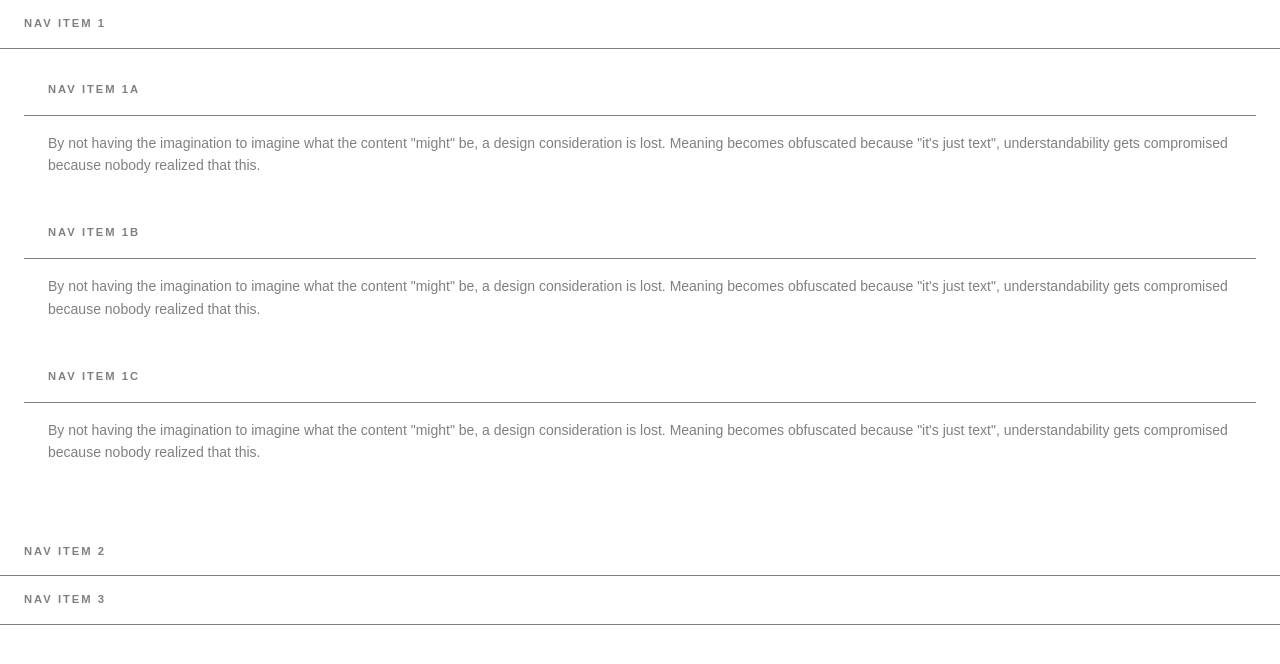
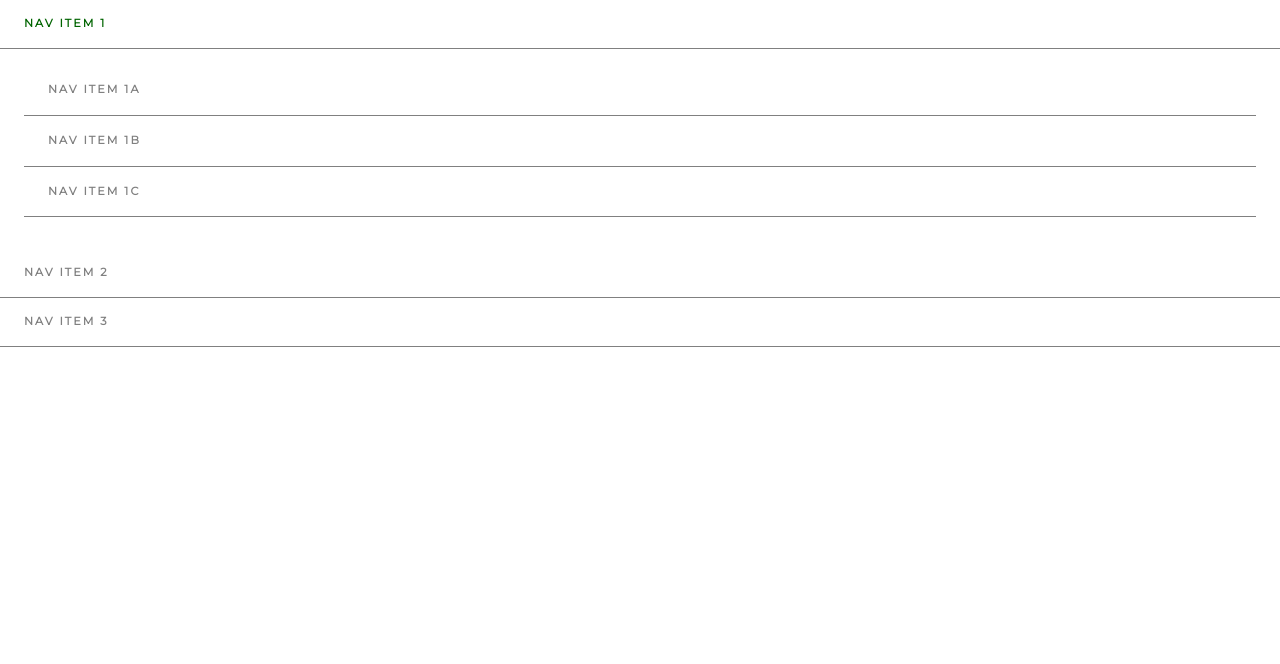
Before and after one commit to ant1234/BEM_Nav, a plain HTML site: page index.html in a window 1280 px wide. Both pictures are taken after a click on the element "NAV ITEM 1". Drawn offline with nearby package versions, Linux system fonts and the light colour scheme.

Commit message:
Add fonts and active states

```diff
--- a/css/project.css
+++ b/css/project.css
@@ -1,5 +1,5 @@
 .parent {
-  font-family: "Arial", sans-serif;
+  font-family: 'Montserrat', 'Arial', sans-serif;
   background: white;
 }
 .parent__title {
@@ -54,6 +54,24 @@
   display: block;
 }
 
+.parent-active {
+  color: darkgreen;
+  display:block;
+}
+
+.child-active {
+  color: darkred;
+  display:block;
+}
+
+.parent-inactive {
+  color: gray;
+}
+
+.child-inactive {
+  color: gray;
+}
+
 body {
   background: white;
 }
--- a/index.html
+++ b/index.html
@@ -14,6 +14,8 @@
   <link rel="stylesheet" href="css/normalize.css">
   <link rel="stylesheet" href="css/main.css">
   <link rel="stylesheet" href="css/project.css">
+
+  <link href="https://fonts.googleapis.com/css?family=Montserrat:400" rel="stylesheet">
 
   <meta name="theme-color" content="#fafafa">
 </head>
--- a/js/main.js
+++ b/js/main.js
@@ -1,21 +1,29 @@
-var $title = $('.js-title');
-var copy   = '.js-copy';
+var $parent_title = $('.js-title');
+var parent_copy   = '.js-copy';
 
 var $child_title = $('.js-child-title');
 var child_copy   = '.js-child-copy';
 
-$title.on('click', function() {
+$('.child__copy').hide();
 
-  $(this).next(copy).slideToggle();
+$parent_title.click(function (e) {
+
+  $('.js-title').removeClass('parent-active');
+  $(this).next(parent_copy).slideToggle();
   $(this).parent().siblings().children().next().slideUp();
+  $(this).toggleClass('parent-active');
+  e.stopPropagation();
   return false;
 
 });
 
-$child_title.on('click', function() {
+$child_title.click(function (e) {
 
+  $('.js-child-title').removeClass('child-active');
   $(this).next(child_copy).slideToggle();
   $(this).parent().siblings().children().next().slideUp();
+  $(this).toggleClass('child-active');
+  e.stopPropagation();
   return false;
 
 });
```
